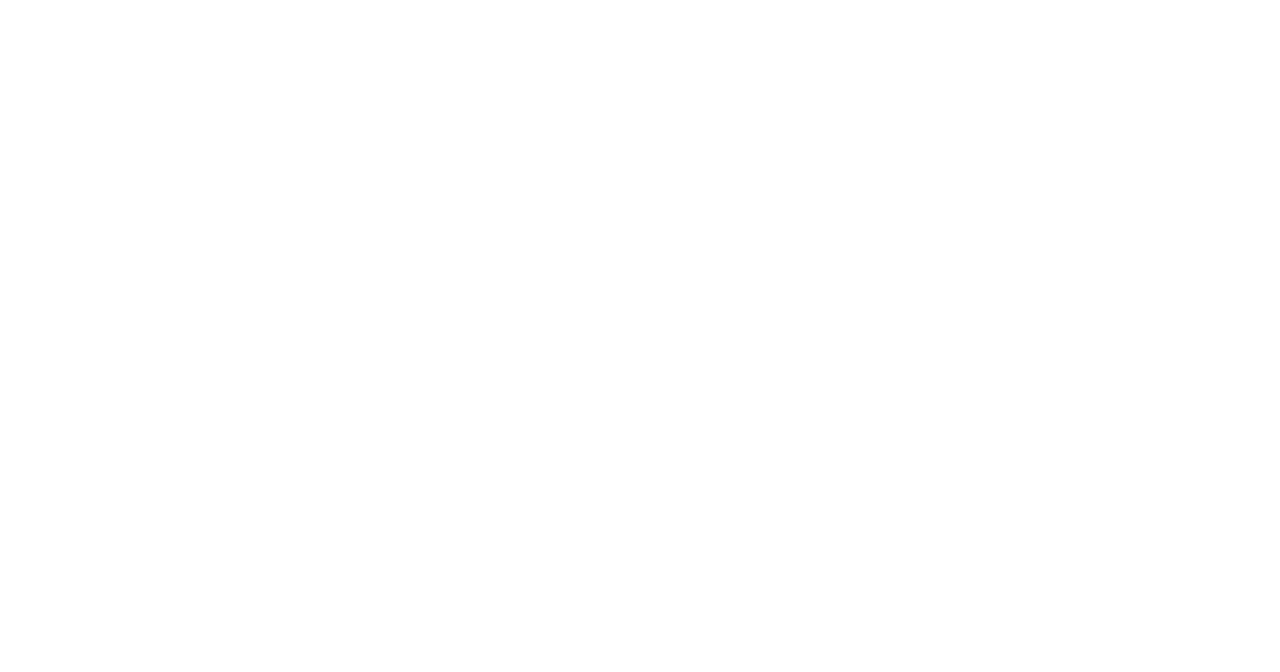
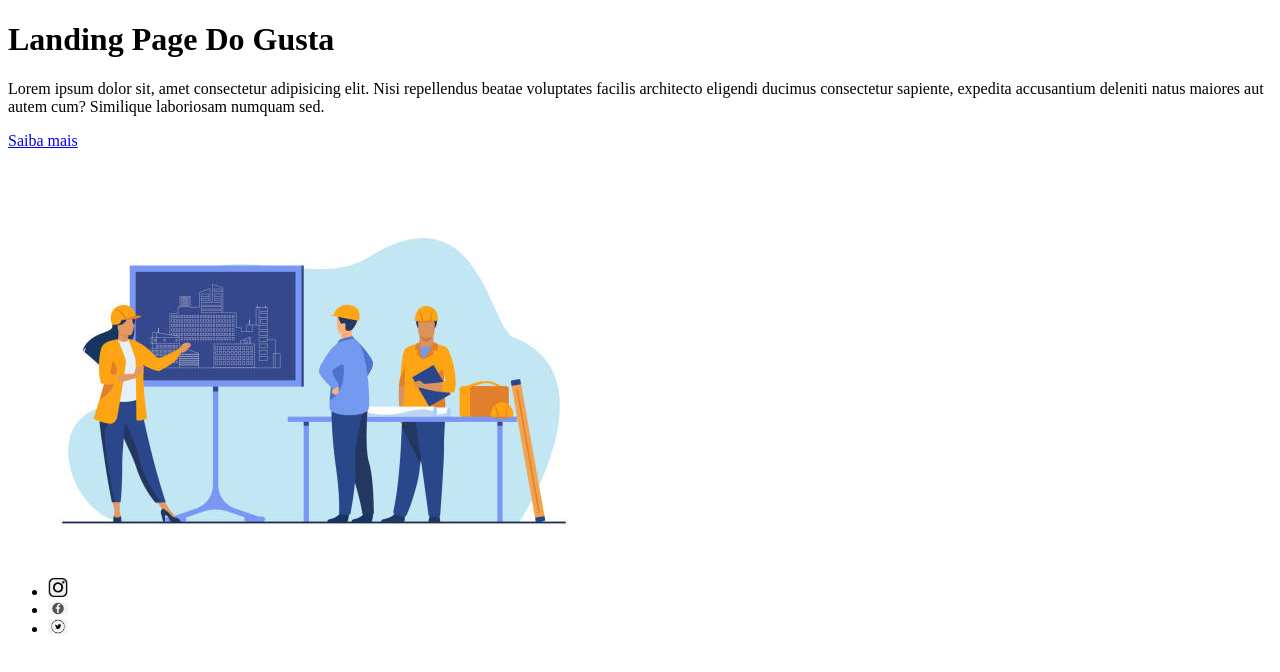
Before and after one commit to GustavoSyko/Desafio-Landpage, a plain HTML site: page index.html in a window 1280 px wide. Drawn offline with Linux system fonts and the light colour scheme.

Commit message:
Landing page feita
Feito código html do zero, adicionado " header,main e footer", adicionado imagem como pedido, e também os links com imagens das redes sociais, e por fim usado o css no head para ajustar as imagens de diferentes tamanhos.

```diff
--- a/index.html
+++ b/index.html
@@ -1,20 +1,42 @@
 <!DOCTYPE html>
 <html lang="en">
+
 <head>
     <meta charset="UTF-8">
     <meta http-equiv="X-UA-Compatible" content="IE=edge">
     <meta name="viewport" content="width=device-width, initial-scale=1.0">
     <title>LandPage</title>
+    <style>
+        ul li img {
+            width: 20px;
+            height: 20 px;
+        }
+    </style>
 </head>
+
 <body>
     <header>
+        <h1>Landing Page Do Gusta</h1>
+        <p>Lorem ipsum dolor sit, amet consectetur adipisicing elit. Nisi repellendus beatae voluptates facilis
+            architecto eligendi ducimus consectetur sapiente, expedita accusantium deleniti natus maiores aut autem cum?
+            Similique laboriosam numquam sed.</p>
+        <a href="http://google.com">Saiba mais</a>
     </header>
 
     <main>
+        <img src="imagens/istockphoto-1268442976-612x612.jpg">
     </main>
 
     <footer>
+        <ul>
+            <li><a href="http://instagram.com"><img src="imagens/insta.png"></a></li>
+
+            <li><a href="http://facebook.com"><img src="imagens/face.png"></a></li>
+
+            <li><a href="http://twitter.com"><img src="imagens/twitter.png"></a></li>
+        </ul>
     </footer>
 
 </body>
+
 </html>
```
Also changed, not shown: imagens/face.png (added), imagens/insta.png (added), imagens/istockphoto-1268442976-612x612.jpg (added), imagens/twitter.png (added).
